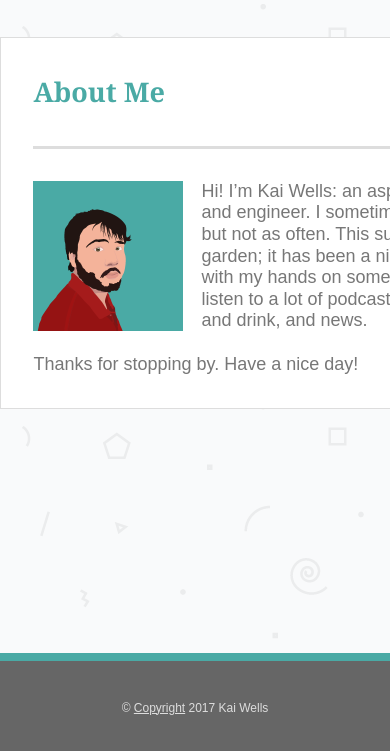
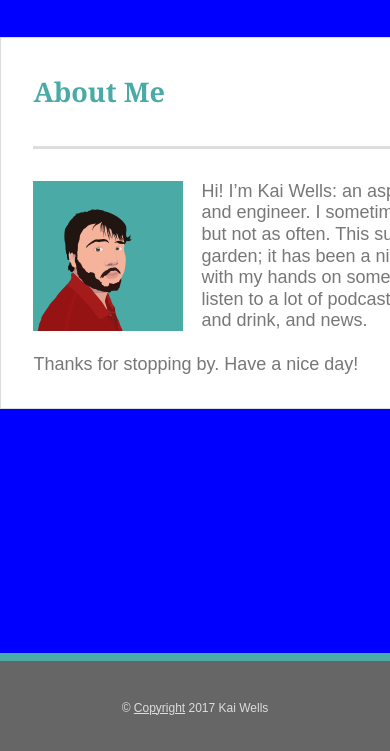
Before and after one commit to quells/ucsd0725-Responsive-Portfolio, a plain HTML site: page index.html in a window 390 px wide. Shown: the part 93-844 px from the top of the page. Drawn offline with Linux system fonts and the light colour scheme.

Commit message:
Media Queries

```diff
--- a/assets/css/style.css
+++ b/assets/css/style.css
@@ -240,3 +240,15 @@ footer small a,
 footer small a:visited {
 	color: #ddd;
 }
+
+@media screen and (max-width: 980px) {
+	body { background: red; }
+}
+
+@media screen and (max-width: 768px) {
+	body { background: green; }
+}
+
+@media screen and (max-width: 640px) {
+	body { background: blue; }
+}
```
